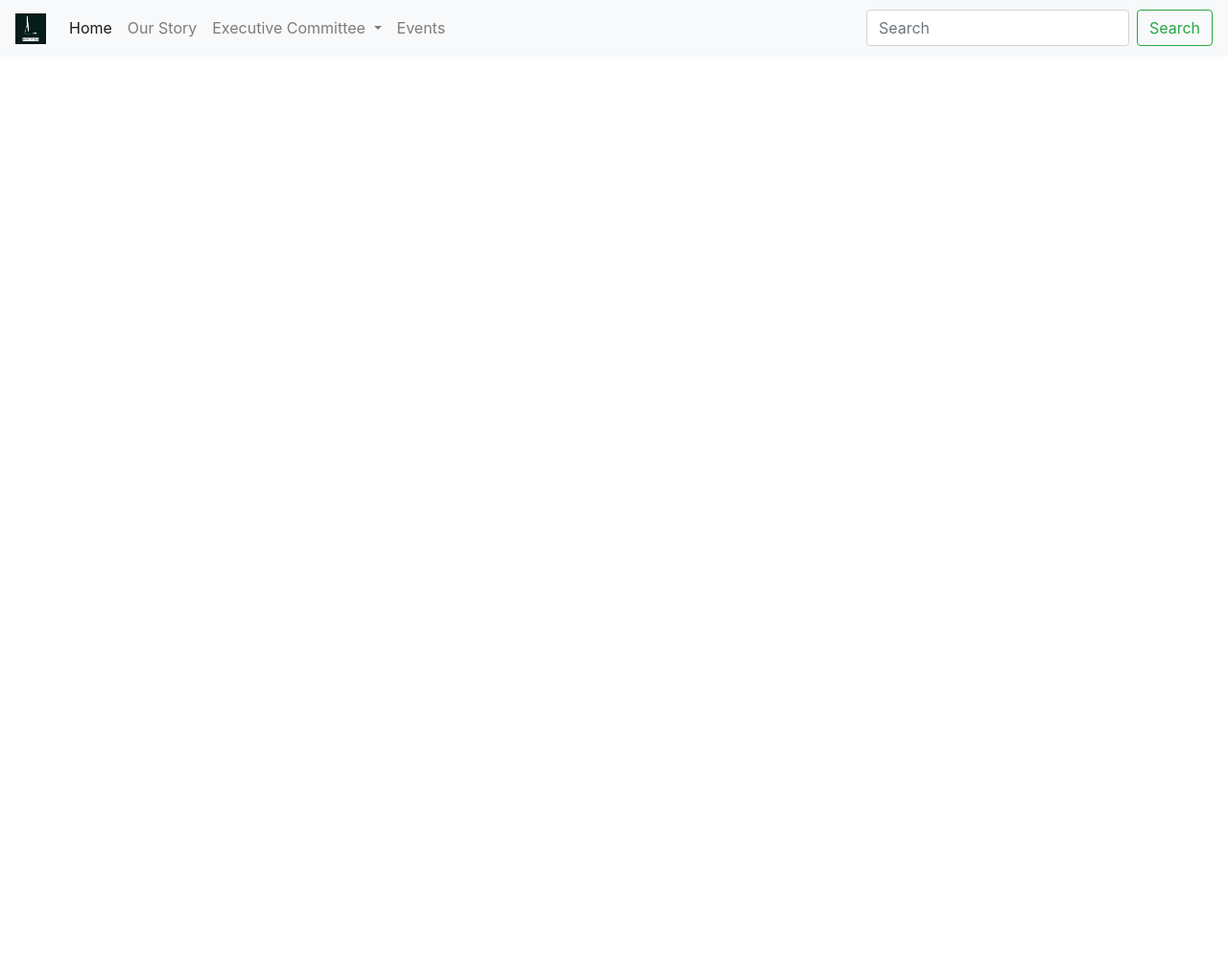
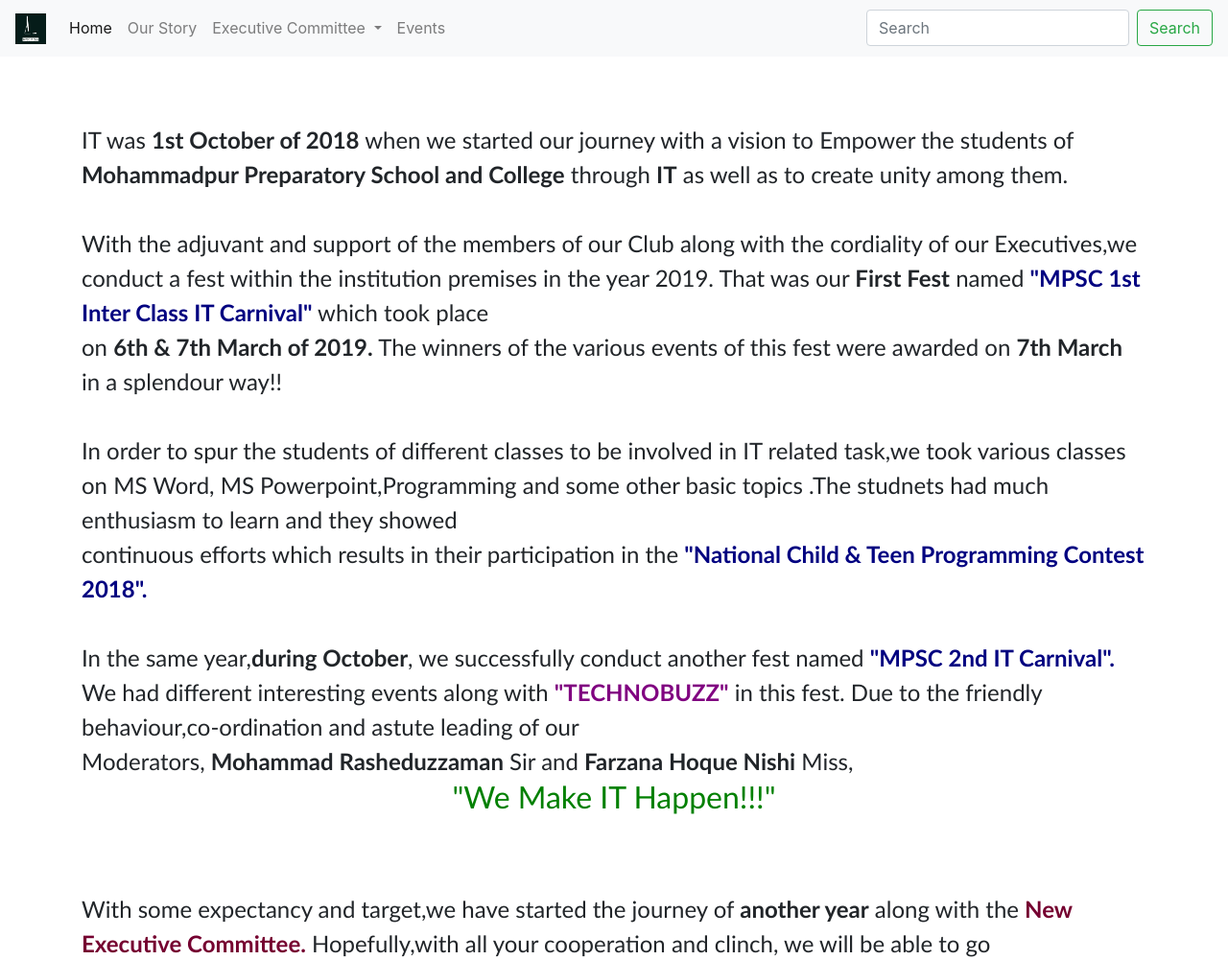
Before and after one commit to rashed-iit-ju/mpscITclub, a plain HTML site: page ourstory.html in a window 1280 px wide. Shown: the top 1001 px of the page at 96% size. Before the commit the page ends 800 px from the top, so only its background shows below. Drawn offline with nearby package versions, Linux system fonts and the light colour scheme.

Commit message:
ourstory

```diff
--- a/ourstory.html
+++ b/ourstory.html
@@ -37,6 +37,31 @@
                 <input class="form-control mr-sm-2" type="search" placeholder="Search">
                 <button class="btn btn-outline-success my-2 my-sm-0" type="submit">Search</button>
               </form>
+            </nav>
+            <div class="container">
+              <font face="calibri" size="5"> <center><h1><font color="75,0,130"> OUR STORY</font></h1></center><br><br>
+              IT was <b>1st October of 2018</b> when we started our journey with a vision to Empower the students of <b>Mohammadpur Preparatory
+              School and College</b> through <b>IT</b> as well as to create unity among them.<br>
+              <br>
+              With the adjuvant and support of the members of our Club along with the cordiality of our Executives,we conduct a fest
+              within the institution premises in the year 2019.
+              That was our <b>First Fest</b> named <b><font color="0,0,128"> "MPSC 1st Inter Class IT Carnival"</font></b> which took place <br>on <b> 6th & 7th March of 2019.</b> The winners of the various
+              events of this fest were awarded on <b>7th March</b> in a splendour way!!  <br> <br>
+              In order to spur the students of different classes to  be involved in IT related task,we took various classes on MS Word,
+              MS Powerpoint,Programming and some other basic topics .The studnets had much enthusiasm to learn and they showed <br>continuous
+              efforts which results in their participation in the <b> <font color="0,0,128">"National Child & Teen Programming Contest 2018".</font></b>
+              <br> <br>
+              In the same year,<b>during October</b>, we successfully conduct another fest named <b> <font color="0,0,128">"MPSC 2nd IT Carnival".</font> </b>
+              We had different interesting events along with <font color="purple"> <b>"TECHNOBUZZ"</b></font> in this fest.
+              Due to the  friendly behaviour,co-ordination and astute leading of our<br> Moderators, <b>Mohammad Rasheduzzaman</b> Sir and
+              <b>Farzana Hoque Nishi</b> Miss, <br> <b><font color="green"> <center><h2>"We Make IT Happen!!!"</h2></center></font></b>
+              <br><br>
+              With some expectancy and target,we have started the journey of <b>another year</b> along with the <b><font color="75,0,130"> New Executive Committee.</font></b>
+              Hopefully,with all your cooperation and clinch,  we will be able to go <br>ahead and fulfill all our expectancy regarding you!!
+              <br><center> <h3>So,stay inlaid with us and </h3> <font color="green"><b><h1>"Empower Yourself Through IT" </center></h1></b></font>
+
+
+              </font>
             </div>
         </nav>
         <script src="https://code.jquery.com/jquery-3.4.1.slim.min.js" integrity="sha384-J6qa4849blE2+poT4WnyKhv5vZF5SrPo0iEjwBvKU7imGFAV0wwj1yYfoRSJoZ+n" crossorigin="anonymous"></script>
```
Also changed, not shown: StyleSheet/style.css (+15 -0 lines), ec2018.html (+4 -0 lines), ec2020.html (+1 -1 lines).
